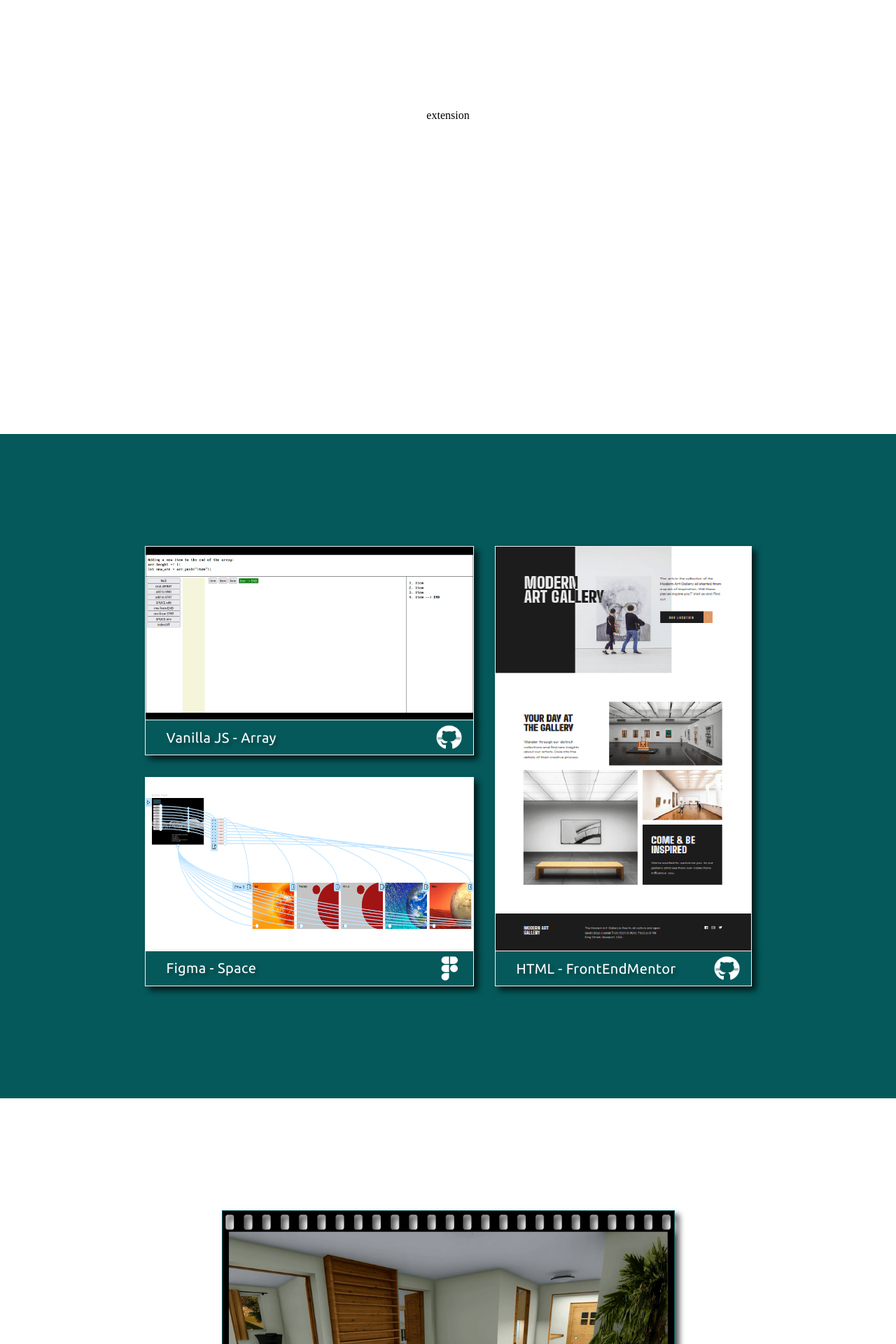
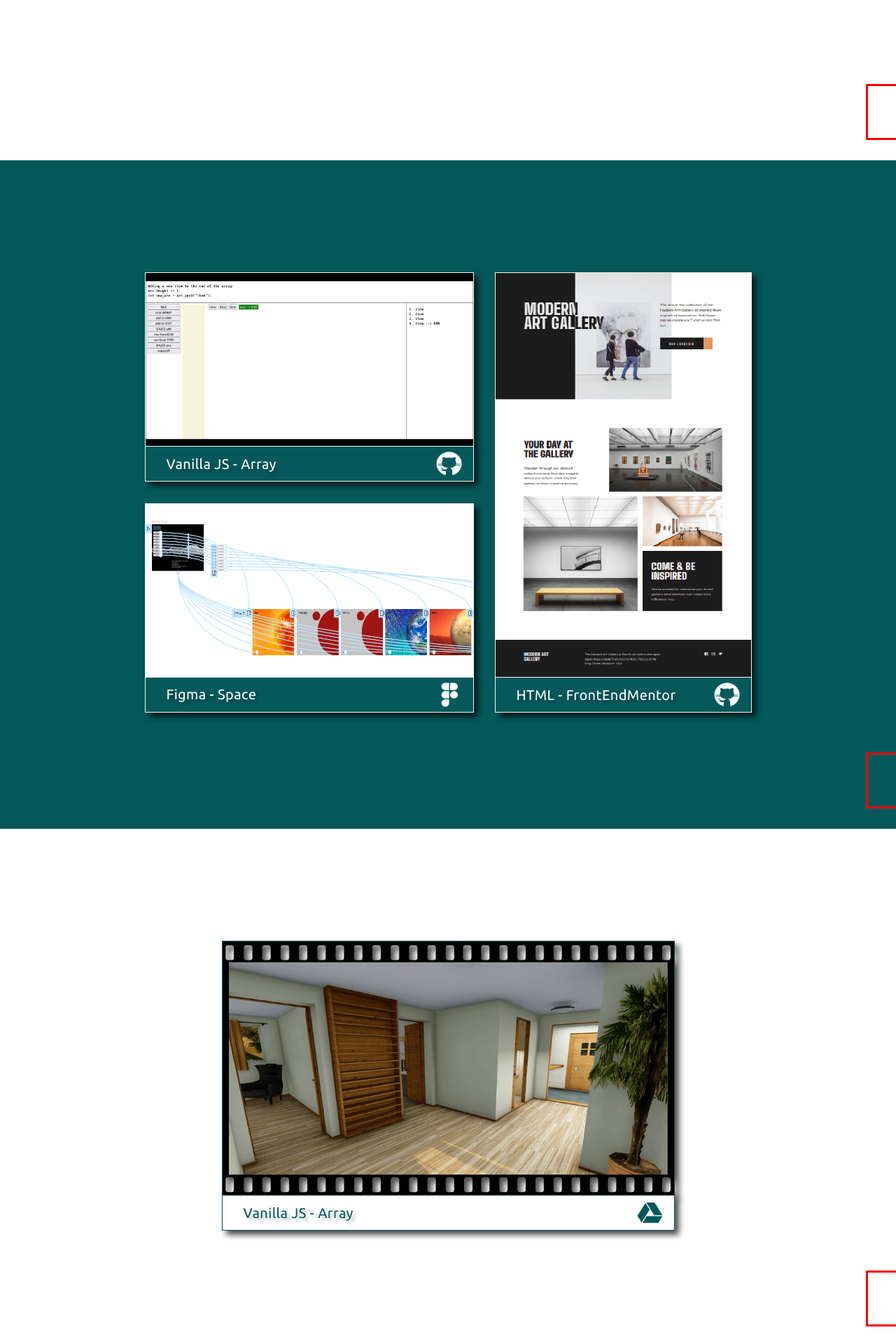
Before and after one commit to VoltG3/react_portfolio, a React (Create React App) app: page /infoextension in a window 1280 px wide. Shown: the part 880-2800 px from the top of the page at 70% size. Built offline with nearby package versions, Linux system fonts and the light colour scheme.

Commit message:
[ UPDATE ] - btn arrow sections

```diff
--- a/src/routes/InfoExtension.js
+++ b/src/routes/InfoExtension.js
@@ -1,4 +1,3 @@
-import Info from '../sections/Info'
 import Extension from '../sections/InfoExtension'
 import Dev from '../sections/Dev'
 import Design from '../sections/Design'
@@ -6,7 +5,6 @@ import Design from '../sections/Design'
 export default function InfoExtension() {
     return (
         <>
-            <Info />
             <Extension />
             <Dev />
             <Design />
--- a/src/sections/Design.js
+++ b/src/sections/Design.js
@@ -1,4 +1,5 @@
 import {
+    StyledContentContainer,
     StyledSectionDesignContainer,
     StyledDesignCoversContainer } from './Design.style'
 import LinkFrame from '../components/LinkFrame'
@@ -8,6 +9,7 @@ import design_google_sketchup_presentasjon from "../img/covers/design_google_ske
 
 export default function Design() {
     return (
+        <>
             <StyledSectionDesignContainer>
                 <StyledDesignCoversContainer>
                     <LinkFrame
@@ -21,5 +23,15 @@ export default function Design() {
                     />
                 </StyledDesignCoversContainer>
             </StyledSectionDesignContainer>
+
+            <StyledContentContainer>
+                <div style={{
+                    width: '88px',
+                    height: '74px',
+                    border:'solid 3px red',
+                    margin: '0 29px 29px 0'
+                }}></div>
+            </StyledContentContainer>
+        </>
     )
 }
--- a/src/sections/Design.style.js
+++ b/src/sections/Design.style.js
@@ -1,12 +1,27 @@
 import styled from 'styled-components'
+
+export const StyledContentContainer = styled.div`
+  display: flex;
+  justify-content: flex-end;
+  width: 1440px;
+  height: auto;
+  // border: solid 1px red;
+  background: var(--color-none);
+
+  div:nth-child(2) {
+    display: flex;
+    align-self: flex-end;
+  }
+`
 
 export const StyledSectionDesignContainer = styled.div`
   display: flex;
+  flex-direction: column;
   justify-content: center;
   align-items: center;
       width: 1440px;
       height: auto;
-  padding: 160px 0 160px 0;
+  padding: 160px 0 57px 0;
   background: var(--color-none);
 `
 export const StyledDesignCoversContainer = styled.div`
--- a/src/sections/DesignExtension.js
+++ b/src/sections/DesignExtension.js
@@ -1,4 +1,5 @@
 import {
+    StyledContentContainer,
     StyledSectionDesignContainer,
     StyledDesignCoversContainer } from './Design.style'
 import LinkFrame from '../components/LinkFrame'
@@ -8,12 +9,23 @@ import design_google_sketchup_presentasjon from "../img/covers/design_google_ske
 
 export default function DesignExtension() {
     return (
-        <StyledSectionDesignContainer>
-            <StyledDesignCoversContainer>
+        <>
+            <StyledSectionDesignContainer>
+                <StyledDesignCoversContainer>
 
-                <p>extension</p>
+                    <p>extension</p>
 
-            </StyledDesignCoversContainer>
-        </StyledSectionDesignContainer>
+                </StyledDesignCoversContainer>
+            </StyledSectionDesignContainer>
+
+            <StyledContentContainer>
+                <div style={{
+                    width: '88px',
+                    height: '74px',
+                    border:'solid 3px red',
+                    margin: '0 29px 29px 0'
+                }}></div>
+            </StyledContentContainer>
+        </>
     )
 }
--- a/src/sections/Dev.js
+++ b/src/sections/Dev.js
@@ -1,4 +1,5 @@
 import {
+    StyledContentContainer,
     StyledSectionDevContainer,
     StyledDevCoversContainer } from './Dev.style'
 import LinkFrame from '../components/LinkFrame'
@@ -9,6 +10,7 @@ import dev_html_frontendmentor from '../img/covers/dev_html_frontendmentor_moder
 
 export default function Dev() {
     return (
+       <>
            <StyledSectionDevContainer>
                <StyledDevCoversContainer>
                    <LinkFrame
@@ -40,7 +42,18 @@ export default function Dev() {
                        width={"365px"}
                        height={"578px"}
                    />
+
                </StyledDevCoversContainer>
            </StyledSectionDevContainer>
+
+           <StyledContentContainer>
+               <div style={{
+                   width: '88px',
+                   height: '74px',
+                   border:'solid 3px red',
+                   margin: '0 29px 29px 0'
+               }}></div>
+           </StyledContentContainer>
+       </>
     )
 }
--- a/src/sections/Dev.style.js
+++ b/src/sections/Dev.style.js
@@ -1,4 +1,18 @@
 import styled from 'styled-components'
+
+export const StyledContentContainer = styled.div`
+  display: flex;
+  justify-content: flex-end;
+    width: 1440px;
+    height: auto;
+  // border: solid 1px red;
+  background: var(--color-secondary);
+
+  div:nth-child(2) {
+    display: flex;
+    align-self: flex-end;
+  }
+`
 
 export const StyledSectionDevContainer = styled.div`
   display: flex;
@@ -6,8 +20,9 @@ export const StyledSectionDevContainer = styled.div`
   align-items: center;
       width: 1440px;
       height: auto;
-  padding: 160px 0 160px 0;
+  padding: 160px 0 57px 0;
   background: var(--color-secondary);
+  //border: solid 4px red;
 `
 
 export const StyledDevCoversContainer = styled.div`
--- a/src/sections/DevExtension.js
+++ b/src/sections/DevExtension.js
@@ -1,6 +1,7 @@
 import {
     StyledSectionDevContainer,
-    StyledDevCoversContainer } from './Dev.style'
+    StyledDevCoversContainer, StyledContentContainer
+} from './Dev.style'
 import LinkFrame from '../components/LinkFrame'
 import dev_js_array from "../img/covers/dev_js_array.png";
 import dev_figma_space from "../img/covers/dev_figma_space.png";
@@ -8,12 +9,23 @@ import dev_html_frontendmentor from "../img/covers/dev_html_frontendmentor_moder
 
 export default function DevExtension() {
     return (
-        <StyledSectionDevContainer>
-            <StyledDevCoversContainer>
+        <>
+            <StyledSectionDevContainer>
+                <StyledDevCoversContainer>
 
-                <p>extension</p>
+                    <p>extension</p>
 
-            </StyledDevCoversContainer>
-        </StyledSectionDevContainer>
+                </StyledDevCoversContainer>
+            </StyledSectionDevContainer>
+
+            <StyledContentContainer>
+                <div style={{
+                    width: '88px',
+                    height: '74px',
+                    border:'solid 3px red',
+                    margin: '0 29px 29px 0'
+                }}></div>
+            </StyledContentContainer>
+        </>
     )
 }
--- a/src/sections/Info.js
+++ b/src/sections/Info.js
@@ -1,7 +1,10 @@
-import { StyledSectionInfoContainer } from './Info.style'
+import {
+    StyledContentContainer,
+    StyledSectionInfoContainer } from './Info.style'
 
 export default function Info() {
     return (
+        <>
             <StyledSectionInfoContainer>
                 <div>
                     <p className="sectionInfo-textline-textcontent">
@@ -27,5 +30,15 @@ export default function Info() {
                     </p>
                 </div>
             </StyledSectionInfoContainer>
+
+            <StyledContentContainer>
+                <div style={{
+                    width: '88px',
+                    height: '74px',
+                    border:'solid 3px red',
+                    margin: '0 29px 29px 0'
+                }}></div>
+            </StyledContentContainer>
+        </>
     )
 }
--- a/src/sections/Info.style.js
+++ b/src/sections/Info.style.js
@@ -1,13 +1,32 @@
 import styled from 'styled-components'
+
+export const StyledContentContainer = styled.div`
+  display: flex;
+  justify-content: flex-end;
+  width: 1440px;
+  height: auto;
+  // border: solid 1px red;
+  background: var(--color-none);
+
+  div:nth-child(2) {
+    display: flex;
+    align-self: flex-end;
+  }
+`
 
 export const StyledSectionInfoContainer = styled.div`
   display: flex;
+  flex-direction: column;
   justify-content: center;
   align-items: flex-start;
       width: 1440px;
       height: 500px;
 
-  div {
+  div:nth-child(1) {
+    padding: 20px 87px 0 87px;
+  }
+
+  div:nth-child(2) {
     padding: 20px 87px 0 87px;
   }
 `
--- a/src/sections/InfoExtension.js
+++ b/src/sections/InfoExtension.js
@@ -1,13 +1,26 @@
-import { StyledSectionInfoContainer } from './Info.style'
+import {
+    StyledContentContainer,
+    StyledSectionInfoContainer} from './Info.style'
 
 export default function InfoExtension() {
     return (
-        <StyledSectionInfoContainer>
-            <div>
+        <>
+            <StyledSectionInfoContainer>
+                <div>
 
-                <p>extension</p>
+                    <p>extension</p>
 
-            </div>
-        </StyledSectionInfoContainer>
+                </div>
+            </StyledSectionInfoContainer>
+
+            <StyledContentContainer>
+                <div style={{
+                    width: '88px',
+                    height: '74px',
+                    border:'solid 3px red',
+                    margin: '0 29px 29px 0'
+                }}></div>
+            </StyledContentContainer>
+        </>
     )
 }
```
Lines whose indentation alone changed are shown as unchanged.
